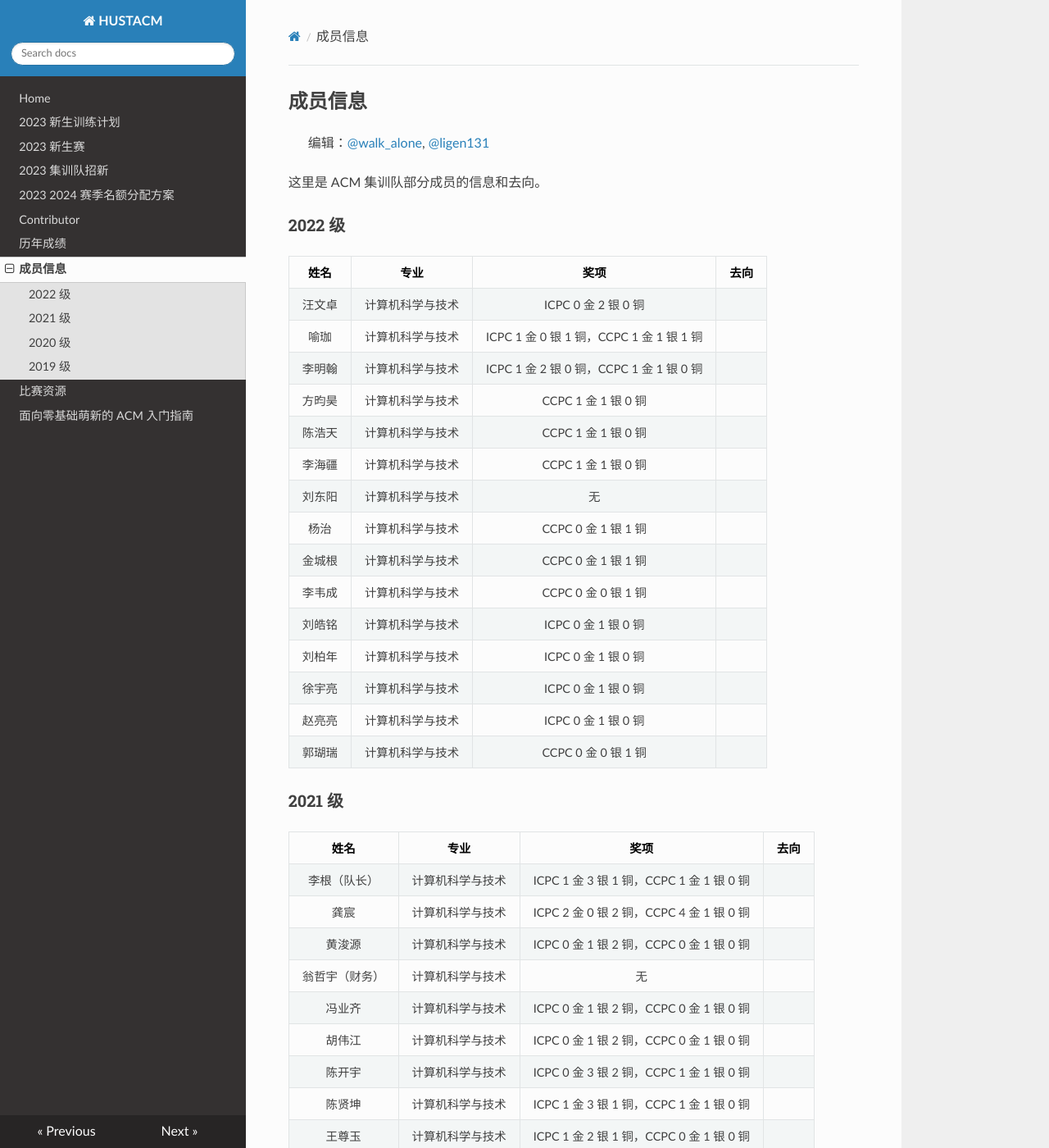
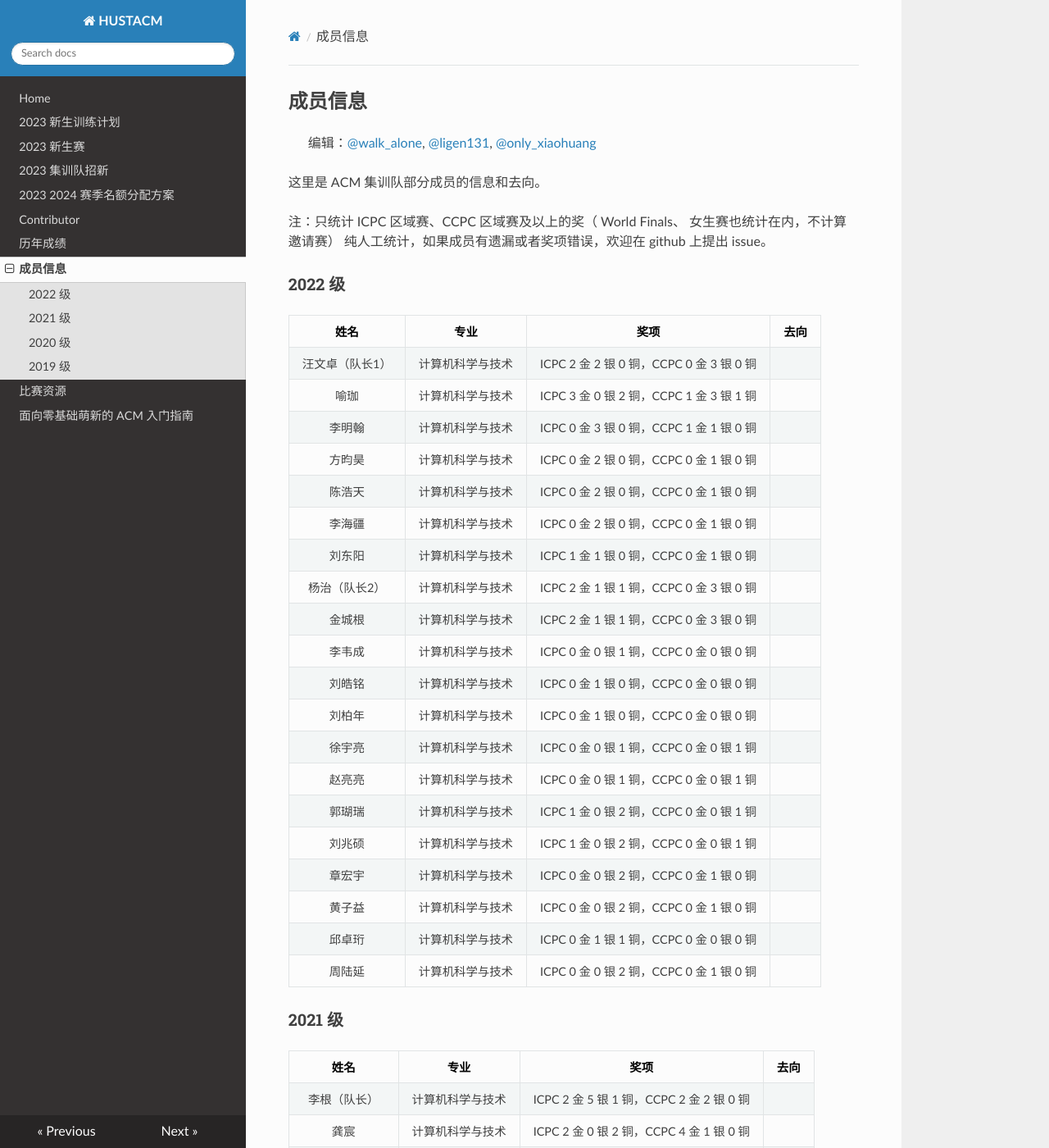
Before and after one commit to HUSTACM/hustacm.com, an MkDocs documentation site: the page built from docs/成员信息.md, in a window 1280 px wide and 1400 px high. Shown: the whole window at 82% size. Built offline with MkDocs 1.6.1, drawn with Linux system fonts in a browser that asks for light colours; nearby versions of some CDN libraries; some of the changed text lies outside the part shown.

Commit message:
refresh 2023-2024 contest awards & personal total awards (#3)
* :sparkles: New member: only_xiaohuang

* added 2023-2024 awards; tbd:invitational contests and update the personal awards

* docs: refresh 2023 - 2024 awards

* docs: refresh personal total awards

* docs: refresh 2023 - 2024 awards

* docs: refresh personal total awards

* docs: refresh personal total awards

* docs: refresh personal total awards

* docs:changed the styles

* docs:changed the styles

```diff
--- a/docs/成员信息.md
+++ b/docs/成员信息.md
@@ -1,51 +1,59 @@
 ## 成员信息
 
-> 编辑：[@walk_alone](https://github.com/walkalone20), [@ligen131](https://github.com/ligen131)
+> 编辑：[@walk_alone](https://github.com/walkalone20), [@ligen131](https://github.com/ligen131), [@only_xiaohuang](https://github.com/onlyxiaohuang)
 
 这里是 ACM 集训队部分成员的信息和去向。
+
+注：只统计 ICPC 区域赛、CCPC 区域赛及以上的奖（ World Finals、 女生赛也统计在内，不计算邀请赛） 纯人工统计，如果成员有遗漏或者奖项错误，欢迎在 github 上提出 issue。
+
 
 ### 2022 级
 
 |  姓名  |       专业       |                   奖项                   | 去向  |
 | :----: | :--------------: | :--------------------------------------: | :---: |
-| 汪文卓 | 计算机科学与技术 |           ICPC 0 金 2 银 0 铜            |       |
-|  喻珈  | 计算机科学与技术 | ICPC 1 金 0 银 1 铜，CCPC 1 金 1 银 1 铜 |       |
-| 李明翰 | 计算机科学与技术 | ICPC 1 金 2 银 0 铜，CCPC 1 金 1 银 0 铜 |       |
-| 方昀昊 | 计算机科学与技术 |           CCPC 1 金 1 银 0 铜            |       |
-| 陈浩天 | 计算机科学与技术 |           CCPC 1 金 1 银 0 铜            |       |
-| 李海疆 | 计算机科学与技术 |           CCPC 1 金 1 银 0 铜            |       |
-| 刘东阳 | 计算机科学与技术 |                    无                    |       |
-|  杨治  | 计算机科学与技术 |           CCPC 0 金 1 银 1 铜            |       |
-| 金城根 | 计算机科学与技术 |           CCPC 0 金 1 银 1 铜            |       |
-| 李韦成 | 计算机科学与技术 |           CCPC 0 金 0 银 1 铜            |       |
-| 刘皓铭 | 计算机科学与技术 |           ICPC 0 金 1 银 0 铜            |       |
-| 刘柏年 | 计算机科学与技术 |           ICPC 0 金 1 银 0 铜            |       |
-| 徐宇亮 | 计算机科学与技术 |           ICPC 0 金 1 银 0 铜            |       |
-| 赵亮亮 | 计算机科学与技术 |           ICPC 0 金 1 银 0 铜            |       |
-| 郭瑚瑞 | 计算机科学与技术 |           CCPC 0 金 0 银 1 铜            |       |
+| 汪文卓（队长1） | 计算机科学与技术 | ICPC 2 金 2 银 0 铜，CCPC 0 金 3 银 0 铜 |       |
+|  喻珈  | 计算机科学与技术 | ICPC 3 金 0 银 2 铜，CCPC 1 金 3 银 1 铜 |       |
+| 李明翰 | 计算机科学与技术 | ICPC 0 金 3 银 0 铜，CCPC 1 金 1 银 0 铜 |       |
+| 方昀昊 | 计算机科学与技术 | ICPC 0 金 2 银 0 铜，CCPC 0 金 1 银 0 铜 |       |
+| 陈浩天 | 计算机科学与技术 | ICPC 0 金 2 银 0 铜，CCPC 0 金 1 银 0 铜 |       |
+| 李海疆 | 计算机科学与技术 | ICPC 0 金 2 银 0 铜，CCPC 0 金 1 银 0 铜 |       |
+| 刘东阳 | 计算机科学与技术 | ICPC 1 金 1 银 0 铜，CCPC 0 金 1 银 0 铜 |       |
+|  杨治（队长2）  | 计算机科学与技术 | ICPC 2 金 1 银 1 铜，CCPC 0 金 3 银 0 铜 |       |
+| 金城根 | 计算机科学与技术 | ICPC 2 金 1 银 1 铜，CCPC 0 金 3 银 0 铜 |       |
+| 李韦成 | 计算机科学与技术 | ICPC 0 金 0 银 1 铜，CCPC 0 金 0 银 0 铜 |       |
+| 刘皓铭 | 计算机科学与技术 | ICPC 0 金 1 银 0 铜，CCPC 0 金 0 银 0 铜 |       |
+| 刘柏年 | 计算机科学与技术 | ICPC 0 金 1 银 0 铜，CCPC 0 金 0 银 0 铜 |       |
+| 徐宇亮 | 计算机科学与技术 | ICPC 0 金 0 银 1 铜，CCPC 0 金 0 银 1 铜 |       |
+| 赵亮亮 | 计算机科学与技术 | ICPC 0 金 0 银 1 铜，CCPC 0 金 0 银 1 铜 |       |
+| 郭瑚瑞 | 计算机科学与技术 | ICPC 1 金 0 银 2 铜，CCPC 0 金 0 银 1 铜 |       |
+| 刘兆硕 | 计算机科学与技术 | ICPC 1 金 0 银 2 铜，CCPC 0 金 0 银 1 铜 |       |
+| 章宏宇 | 计算机科学与技术 | ICPC 0 金 0 银 2 铜，CCPC 0 金 1 银 0 铜 |       |
+| 黄子益 | 计算机科学与技术 | ICPC 0 金 0 银 2 铜，CCPC 0 金 1 银 0 铜 |       |
+| 邱卓珩 | 计算机科学与技术 | ICPC 0 金 1 银 1 铜，CCPC 0 金 0 银 0 铜 |       |
+| 周陆延 | 计算机科学与技术 | ICPC 0 金 0 银 2 铜，CCPC 0 金 1 银 0 铜 |       |
 
 ### 2021 级
 
 |      姓名      |       专业       |                   奖项                   | 去向  |
 | :------------: | :--------------: | :--------------------------------------: | :---: |
-|  李根（队长）  | 计算机科学与技术 | ICPC 1 金 3 银 1 铜，CCPC 1 金 1 银 0 铜 |       |
+|  李根（队长）  | 计算机科学与技术 | ICPC 2 金 5 银 1 铜，CCPC 2 金 2 银 0 铜 |       |
 |      龚宸      | 计算机科学与技术 | ICPC 2 金 0 银 2 铜，CCPC 4 金 1 银 0 铜 |       |
-|     黄浚源     | 计算机科学与技术 | ICPC 0 金 1 银 2 铜，CCPC 0 金 1 银 0 铜 |       |
-| 翁哲宇（财务） | 计算机科学与技术 |                    无                    |       |
-|     冯业齐     | 计算机科学与技术 | ICPC 0 金 1 银 2 铜，CCPC 0 金 1 银 0 铜 |       |
-|     胡伟江     | 计算机科学与技术 | ICPC 0 金 1 银 2 铜，CCPC 0 金 1 银 0 铜 |       |
-|     陈开宇     | 计算机科学与技术 | ICPC 0 金 3 银 2 铜，CCPC 1 金 1 银 0 铜 |       |
-|     陈贤坤     | 计算机科学与技术 | ICPC 1 金 3 银 1 铜，CCPC 1 金 1 银 0 铜 |       |
+|     黄浚源     | 计算机科学与技术 | ICPC 1 金 2 银 2 铜，CCPC 0 金 1 银 0 铜 |       |
+| 翁哲宇（财务） | 计算机科学与技术 | ICPC 0 金 2 银 0 铜，CCPC 0 金 0 银 0 铜 |       |
+|     冯业齐     | 计算机科学与技术 | ICPC 0 金 3 银 2 铜，CCPC 0 金 0 银 0 铜 |       |
+|     胡伟江     | 计算机科学与技术 | ICPC 0 金 2 银 3 铜，CCPC 0 金 0 银 1 铜 |       |
+|     陈开宇     | 计算机科学与技术 | ICPC 1 金 4 银 2 铜，CCPC 1 金 2 银 0 铜 |       |
+|     陈贤坤     | 计算机科学与技术 | ICPC 0 金 3 银 1 铜，CCPC 1 金 1 银 0 铜 |       |
 |     王尊玉     | 计算机科学与技术 | ICPC 1 金 2 银 1 铜，CCPC 0 金 1 银 0 铜 |       |
-|     吴佳黎     | 计算机科学与技术 |           ICPC 0 金 1 银 0 铜            |       |
-|     闫润邦     | 计算机科学与技术 |           ICPC 0 金 1 银 0 铜            |       |
+|     吴佳黎     | 计算机科学与技术 | ICPC 0 金 2 银 1 铜，CCPC 0 金 0 银 1 铜 |       |
+|     闫润邦     | 计算机科学与技术 | ICPC 0 金 1 银 0 铜，CCPC 0 金 0 银 0 铜 |       |
 |     罗劲豪     | 计算机科学与技术 | ICPC 0 金 2 银 0 铜，CCPC 1 金 1 银 0 铜 |       |
-|     卞曜洋     | 计算机科学与技术 | ICPC 0 金 2 银 0 铜，CCPC 1 金 1 银 0 铜 |       |
-|      刘昕      | 计算机科学与技术 |           ICPC 0 金 0 银 1 铜            |       |
-|     刘祖泰     |  船舶与海洋工程  |           ICPC 0 金 0 银 1 铜            |       |
+|     卞曜洋     | 计算机科学与技术 | ICPC 0 金 4 银 0 铜，CCPC 1 金 1 银 0 铜 |       |
+|      刘昕      | 计算机科学与技术 | ICPC 0 金 0 银 1 铜，CCPC 0 金 0 银 0 铜 |       |
+|     刘祖泰     |  船舶与海洋工程  | ICPC 0 金 1 银 1 铜，CCPC 0 金 0 银 0 铜 |       |
 |     马承宇     | 计算机科学与技术 |           ICPC 0 金 0 银 1 铜            |       |
 |     周瑞骁     | 计算机科学与技术 |           ICPC 0 金 0 银 1 铜            |       |
-|     曹翰林     |   网络空间安全   |           ICPC 0 金 1 银 0 铜            |       |
+|     曹翰林     |   网络空间安全   | ICPC 0 金 0 银 1 铜，CCPC 0 金 0 银 1 铜 |       |
 |      陈诺      | 计算机科学与技术 |           CCPC 0 金 0 银 1 铜            |       |
 |     陈炫旭     | 计算机科学与技术 |                    无                    |       |
 |     庄景豪     | 计算机科学与技术 |                    无                    |       |
@@ -57,14 +65,14 @@
 
 |      姓名      |       专业       |                   奖项                   |   去向   |
 | :------------: | :--------------: | :--------------------------------------: | :------: |
-| 范彦廷（队长） | 计算机科学与技术 | ICPC 2 金 1 银 3 铜，CCPC 1 金 2 银 1 铜 |          |
-|      叶佳      |     信息安全     | ICPC 1 金 3 银 2 铜，CCPC 1 金 0 银 0 铜 |          |
-|     俞仲遥     |     电气工程     | ICPC 4 金 1 银 0 铜，CCPC 2 金 2 银 0 铜 |          |
+| 范彦廷（队长） | 计算机科学与技术 | ICPC 2 金 3 银 3 铜，CCPC 0 金 2 银 1 铜 | 北大保研 |
+|      叶佳      |     信息安全     | ICPC 1 金 3 银 2 铜，CCPC 1 金 0 银 0 铜 | 南大保研 |
+|     俞仲遥     |     电气工程     | ICPC 6 金 2 银 0 铜，CCPC 3 金 3 银 0 铜 |  本校保研（电气）|
 |     余泽坤     | 计算机科学与技术 | ICPC 1 金 3 银 2 铜，CCPC 1 金 0 银 0 铜 |          |
 |     匡智颉     | 计算机科学与技术 | ICPC 0 金 2 银 0 铜，CCPC 1 金 0 银 1 铜 |          |
 |     魏天行     |     软件工程     |           ICPC 0 金 1 银 1 铜            |          |
 |     贺孜卓     |   网络空间安全   |           ICPC 0 金 1 银 2 铜            |   就业   |
-|     陈宇昂     |   网络空间安全   | ICPC 0 金 1 银 1 铜，CCPC 1 金 0 银 1 铜 |          |
+|     陈宇昂     |   网络空间安全   | ICPC 0 金 1 银 1 铜，CCPC 1 金 0 银 1 铜 | 本校保研 |
 |     陶奕衡     |   网络空间安全   |           ICPC 1 金 1 银 1 铜            |          |
 |     付景洋     | 计算机科学与技术 | ICPC 0 金 0 银 1 铜，CCPC 0 金 0 银 1 铜 | 本校保研 |
 |     唐继民     | 计算机科学与技术 | ICPC 0 金 0 银 2 铜，CCPC 0 金 1 银 0 铜 |          |
@@ -79,7 +87,7 @@
 | 李扬天（财务） |       英语       | ICPC 0 金 0 银 2 铜，CCPC 0 金 1 银 0 铜 |    出国    |
 | 章万扬（财务） |       英语       |                    无                    |            |
 |      郑欣      | 计算机科学与技术 | ICPC 4 金 3 银 1 铜，CCPC 4 金 1 银 0 铜 |  南大保研  |
-|     何佳林     | 计算机科学与技术 | ICPC 3 金 1 银 3 铜，CCPC 2 金 2 银 1 铜 |  本校保研  |
+|     何佳林     | 计算机科学与技术 | ICPC 3 金 3 银 3 铜，CCPC 2 金 2 银 1 铜 |  本校保研  |
 |      彭力      |     软件工程     |           ICPC 1 金 0 银 1 铜            |  北大保研  |
 |     李文重     |     信息安全     | ICPC 1 金 1 银 1 铜，CCPC 1 金 0 银 0 铜 |  上交保研  |
 |     张宬思     | 计算机科学与技术 |           ICPC 1 金 1 银 1 铜            |    出国    |
```
Also changed, not shown: docs/历年成绩.md (+47 -5 lines), docs/img/WFpic.jpg (added).
